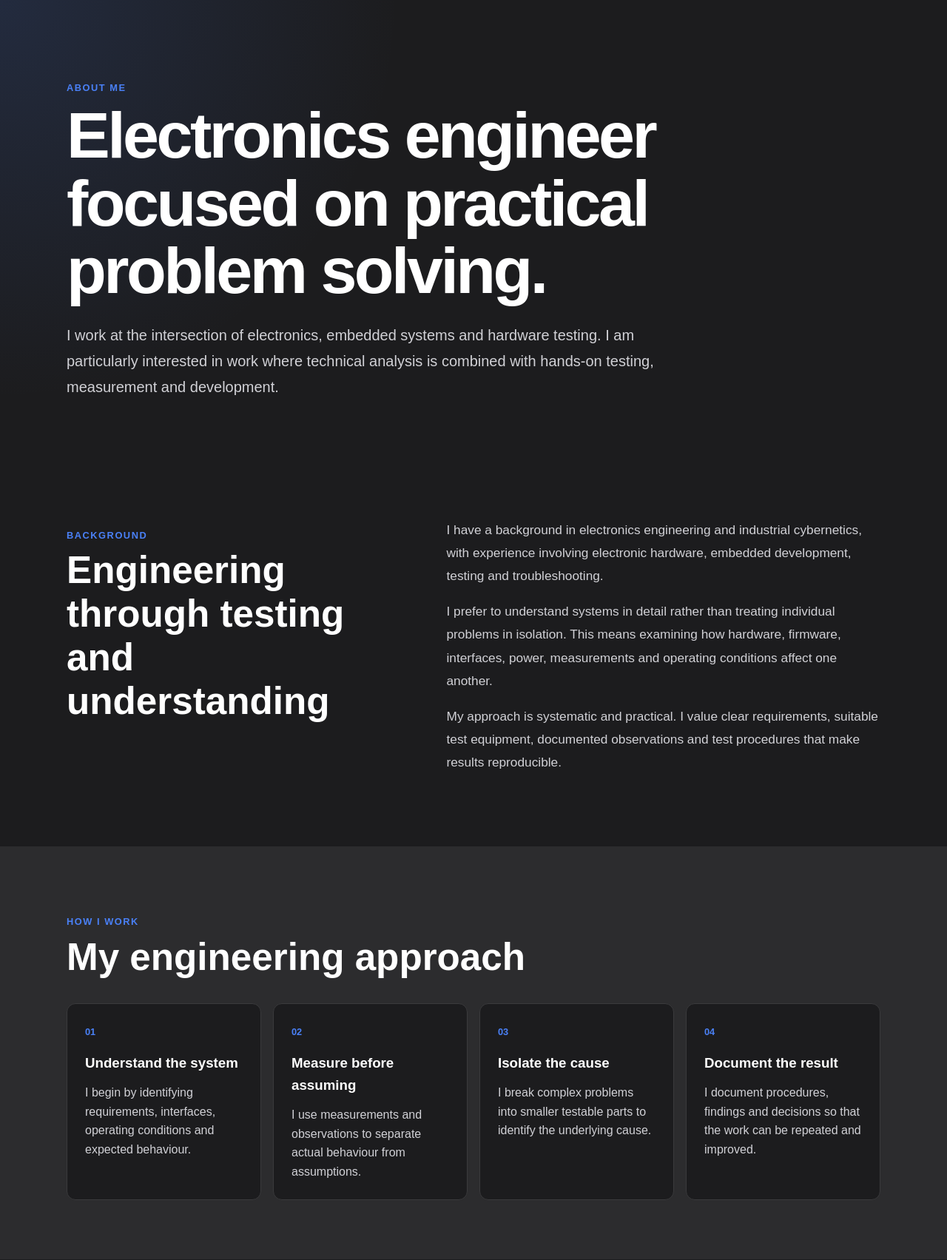
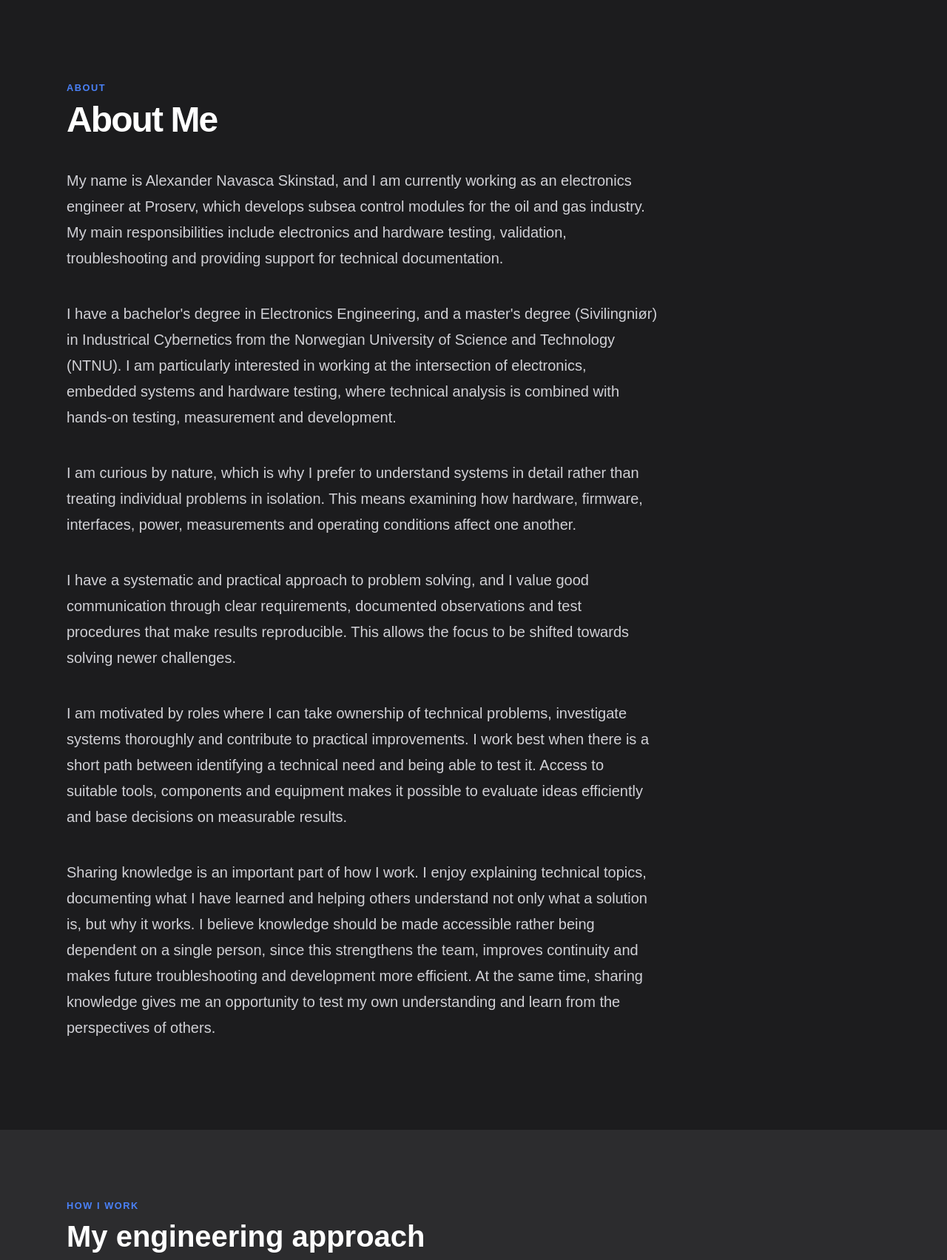
Before and after one commit to alnavski98/Project-website, a Flask app: page /about in a window 1280 px wide. Shown: the part 67-1770 px from the top of the page at 74% size. Run offline with Flask 3, Linux system fonts and the light colour scheme.

Commit message:
Changed some header font sizes and wrote a more detailed "About me" section

```diff
--- a/static/css/about.css
+++ b/static/css/about.css
@@ -5,16 +5,6 @@
 
 .about-hero {
 padding: 6rem 0 5rem;
-
-
-background:
-    radial-gradient(
-        circle at top left,
-        rgba(74, 129, 248, 0.15),
-        transparent 38%
-    );
-
-
 }
 
 .about-hero h1 {
@@ -23,9 +13,9 @@
 
 
 font-size: clamp(
-    3rem,
+    2.5rem,
     7vw,
-    5.5rem
+    3rem
 );
 line-height: 1.04;
 letter-spacing: -0.04em;
@@ -35,7 +25,8 @@
 
 .about-hero__lead {
 max-width: 800px;
-margin: 0;
+margin-top: 2.5rem;
+margin-bottom:2.5rem;
 
 
 font-size: 1.25rem;
@@ -60,7 +51,7 @@
 font-size: clamp(
     2rem,
     4vw,
-    3.2rem
+    2.5rem
 );
 line-height: 1.15;
 
@@ -262,9 +253,9 @@
 
 .about-hero h1 {
     font-size: clamp(
-        2.7rem,
-        13vw,
-        4rem
+        2.5rem,
+        7vw,
+        3rem
     );
 }
 
--- a/static/css/contact.css
+++ b/static/css/contact.css
@@ -26,7 +26,7 @@
     margin: 0;
 
     color: var(--color-heading);
-    font-size: clamp(2.4rem, 6vw, 4rem);
+    font-size: clamp(2.5rem, 7vw, 3rem);
     line-height: 1.05;
 }
 
--- a/static/css/projects.css
+++ b/static/css/projects.css
@@ -18,7 +18,7 @@
 .project-detail__header h1 {
     margin: 0;
     color: var(--color-heading);
-    font-size: clamp(2.5rem, 6vw, 2.5rem);
+    font-size: clamp(2.5rem, 7vw, 3rem);
     line-height: 1.05;
 }
 
--- a/templates/about.html
+++ b/templates/about.html
@@ -17,61 +17,56 @@
 <section class="about-hero">
     <div class="about-container">
         <p class="section-label">
-            ABOUT ME
+            ABOUT
         </p>
 
 
     <h1>
-        Electronics engineer focused on practical problem solving.
+        About Me
     </h1>
 
     <p class="about-hero__lead">
-        I work at the intersection of electronics, embedded systems
-        and hardware testing. I am particularly interested in work
-        where technical analysis is combined with hands-on testing,
-        measurement and development.
+        My name is Alexander Navasca Skinstad, and I am currently working as an electronics engineer at Proserv,
+        which develops subsea control modules for the oil and gas industry. My main responsibilities include
+        electronics and hardware testing, validation, troubleshooting and providing support for technical documentation.
+    </p>
+
+    <p class="about-hero__lead">
+        I have a bachelor's degree in Electronics Engineering, and a master's degree (Sivilingniør) in Industrical Cybernetics
+        from the Norwegian University of Science and Technology (NTNU). I am particularly interested in working at the intersection of electronics,
+        embedded systems and hardware testing, where technical analysis is combined with hands-on testing, measurement and development.
+    </p>
+
+    <p class="about-hero__lead">
+        I am curious by nature, which is why I prefer to understand systems in detail rather than treating individual problems
+        in isolation. This means examining how hardware, firmware, interfaces, power, measurements and operating conditions
+        affect one another.
+    </p>
+
+    <p class="about-hero__lead">
+        I have a systematic and practical approach to problem solving, and I value good communication through clear requirements,
+        documented observations and test procedures that make results reproducible. This allows the focus to be shifted towards solving
+        newer challenges.
+    </p>
+
+    <p class="about-hero__lead">
+        I am motivated by roles where I can take ownership of technical problems, investigate systems thoroughly and contribute to
+        practical improvements. I work best when there is a short path between identifying a technical need and being able to test it.
+        Access to suitable tools, components and equipment makes it possible to evaluate ideas efficiently and base decisions on measurable results.
+    </p>
+
+    <p class="about-hero__lead">
+        Sharing knowledge is an important part of how I work. I enjoy explaining technical topics, documenting what I have learned and helping
+        others understand not only what a solution is, but why it works. I believe knowledge should be made accessible rather being dependent
+        on a single person, since this strengthens the team, improves continuity and makes future troubleshooting and development more efficient.
+        At the same time, sharing knowledge gives me an opportunity to test my own understanding and learn from the perspectives of others.
     </p>
 </div>
 
 
 </section>
 
-<section class="about-section">
-    <div class="about-container about-introduction">
-        <div>
-            <p class="section-label">
-                BACKGROUND
-            </p>
 
-
-        <h2>
-            Engineering through testing and understanding
-        </h2>
-    </div>
-
-    <div class="about-introduction__text">
-        <p>
-            I have a background in electronics engineering and
-            industrial cybernetics, with experience involving
-            electronic hardware, embedded development, testing and
-            troubleshooting.
-        </p>
-
-        <p>
-            I prefer to understand systems in detail rather than
-            treating individual problems in isolation. This means
-            examining how hardware, firmware, interfaces, power,
-            measurements and operating conditions affect one another.
-        </p>
-
-        <p>
-            My approach is systematic and practical. I value clear
-            requirements, suitable test equipment, documented
-            observations and test procedures that make results
-            reproducible.
-        </p>
-    </div>
-</div>
 
 
 </section>
```
Also changed, not shown: static/css/home.css (+9 -25 lines), templates/index.html (+12 -8 lines).
